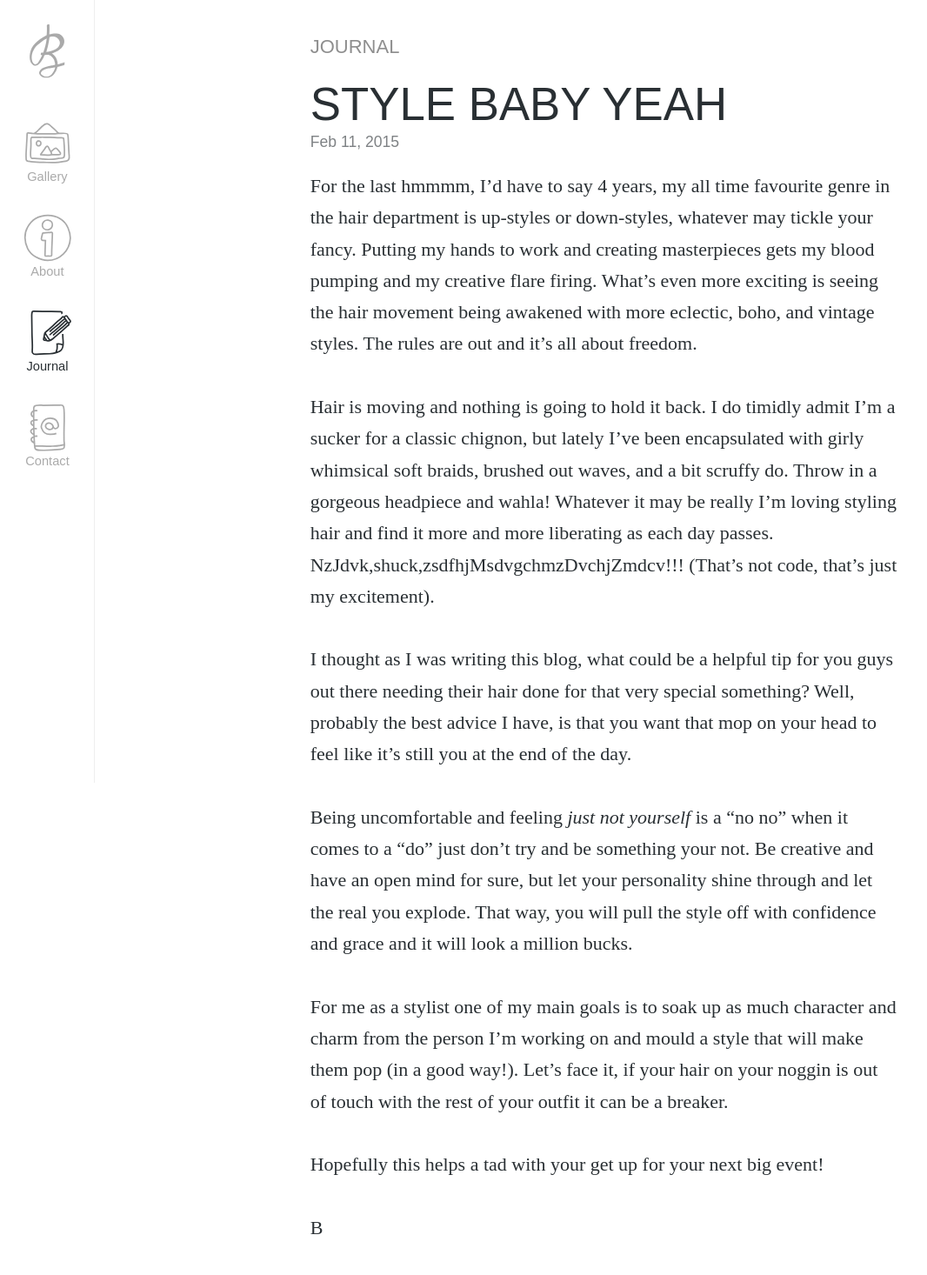
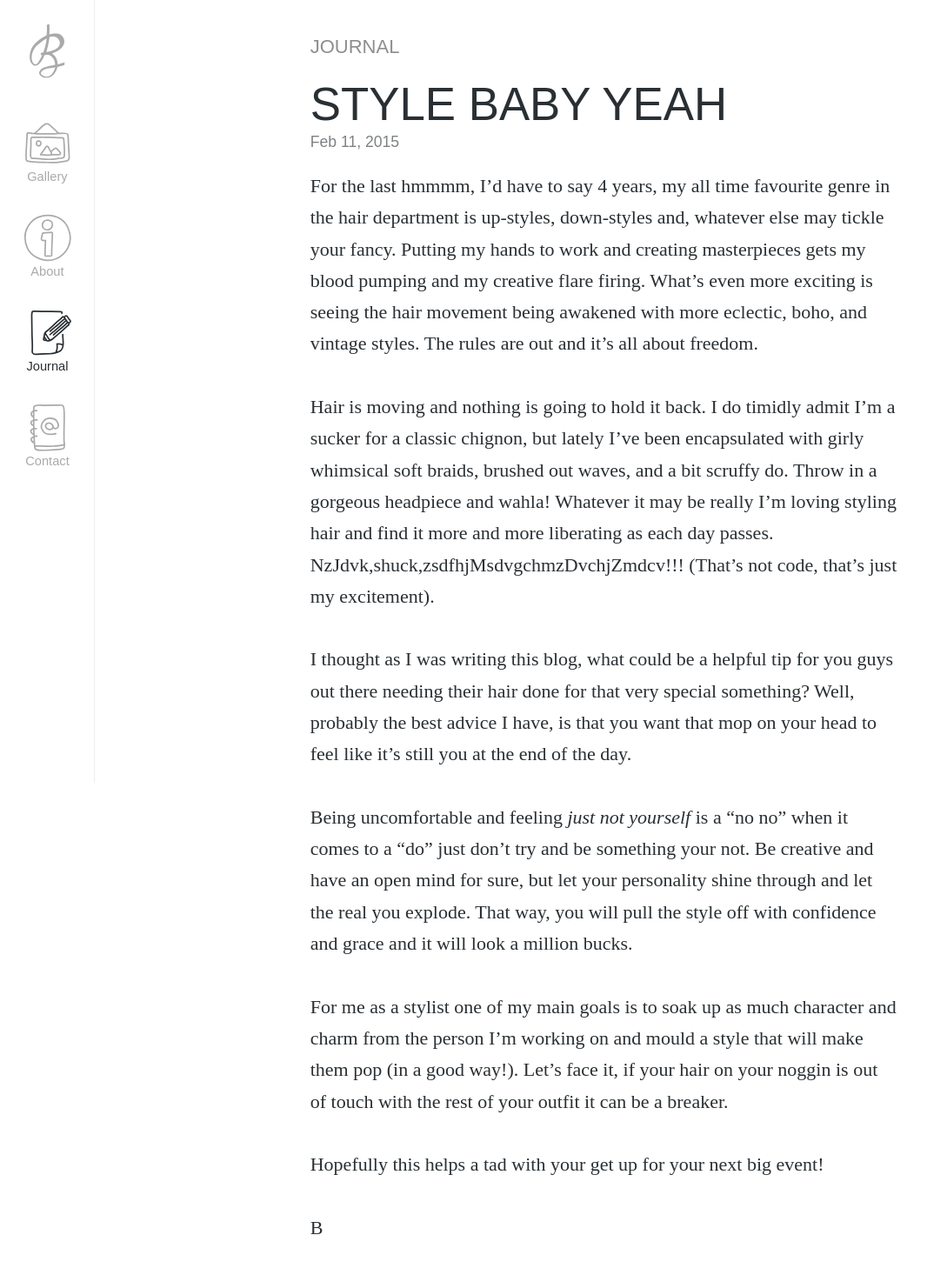
Before and after one commit to lukebrooker/bekkibrooker, a Jekyll site: the page built from _posts/2015-02-15-style-baby-yeah.md, in a window 1280 px wide. Shown: the whole page at 87% size, without its empty margins (0-1066 px from the left). Built offline with Jekyll 4.4.1, drawn with Linux system fonts in a browser that asks for light colours.

Commit message:
Updated 2015-02-15-style-baby-yeah.md

```diff
--- a/_posts/2015-02-15-style-baby-yeah.md
+++ b/_posts/2015-02-15-style-baby-yeah.md
@@ -7,7 +7,7 @@ tags:
 excerpt: "What could be a helpful tip for you guys out there needing their hair done for that very special something?"
 ---
 
-For the last hmmmm, I'd have to say 4 years, my all time favourite genre in the hair department is up-styles or down-styles, whatever may tickle your fancy. Putting my hands to work and creating masterpieces gets my blood pumping and my creative flare firing. What's even more exciting is seeing the hair movement being awakened with more eclectic, boho, and vintage styles. The rules are out and it's all about freedom.
+For the last hmmmm, I'd have to say 4 years, my all time favourite genre in the hair department is up-styles, down-styles and, whatever else may tickle your fancy. Putting my hands to work and creating masterpieces gets my blood pumping and my creative flare firing. What's even more exciting is seeing the hair movement being awakened with more eclectic, boho, and vintage styles. The rules are out and it's all about freedom.
 
 Hair is moving and nothing is going to hold it back. I do timidly admit I'm a sucker for a classic chignon, but lately I've been encapsulated with girly whimsical soft braids, brushed out waves, and a bit scruffy do. Throw in a gorgeous headpiece and wahla! Whatever it may be really I'm loving styling hair and find it more and more liberating as each day passes. NzJdvk,shuck,zsdfhjMsdvgchmzDvchjZmdcv!!! (That's not code, that's just my excitement).
 
```
